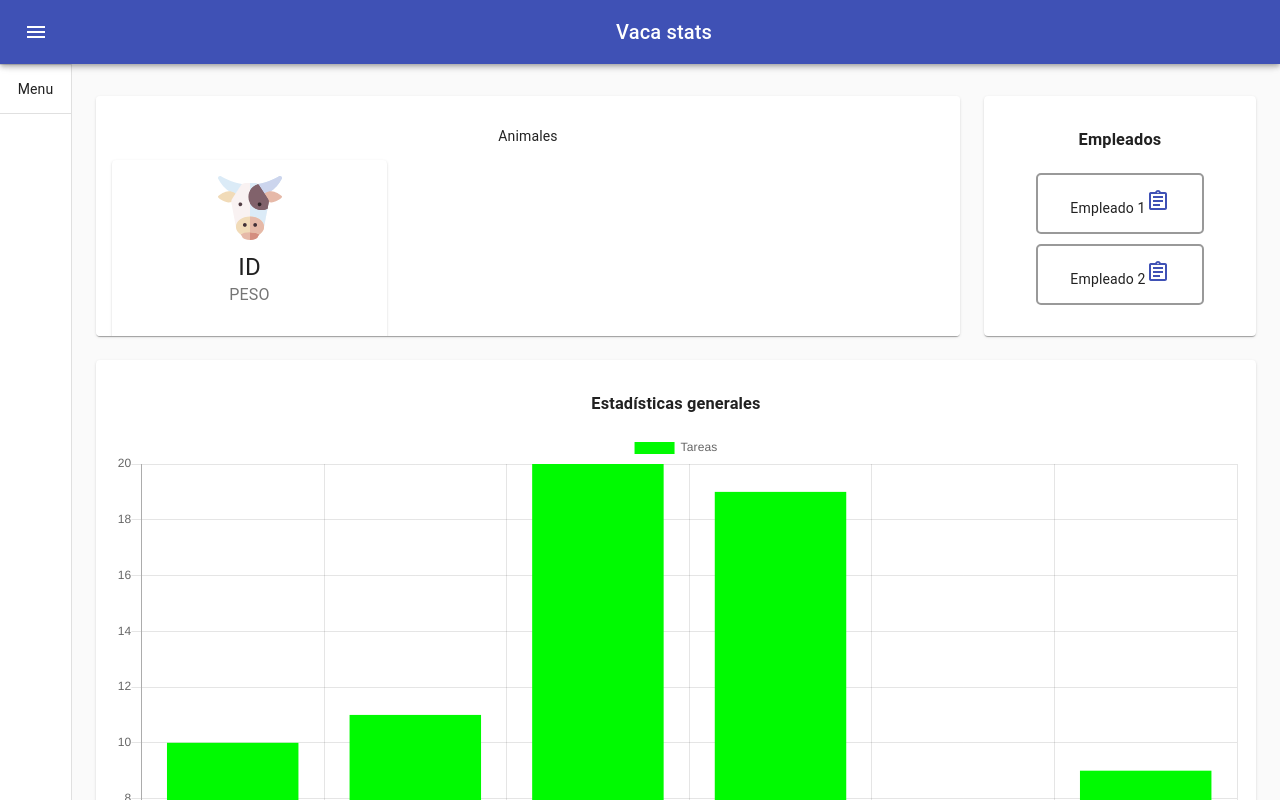
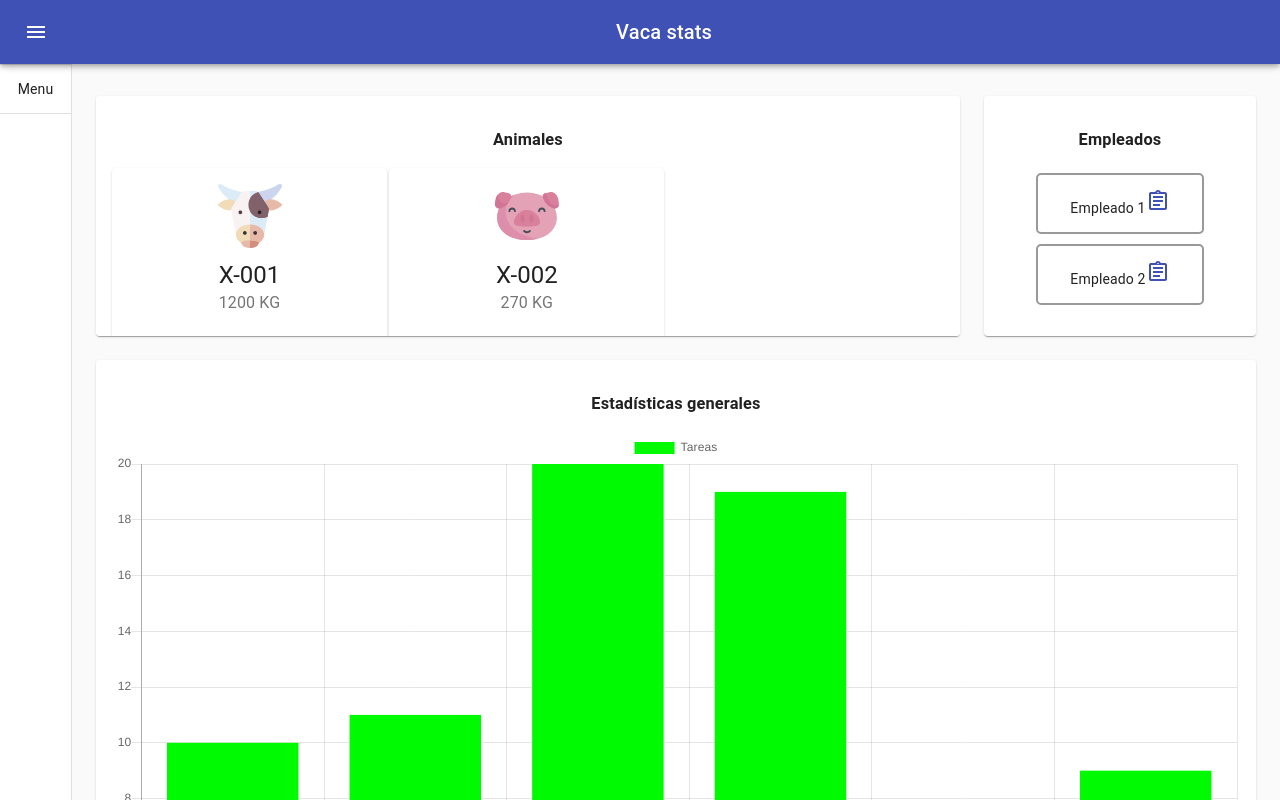
Before and after one commit to FMB555/SEMI-1, a React (Create React App) app: page / in a window 1280 px wide. Built offline with nearby package versions, Linux system fonts and the light colour scheme.

Commit message:
Agruegué un chancho

```diff
--- a/src/Partes/Animales.js
+++ b/src/Partes/Animales.js
@@ -9,6 +9,8 @@ import {Button, Grid, Modal,
 
 //Mis cosas
 import vacaIco from './../Icons/vaca.svg'
+import chanchoIco from './../Icons/pig.svg'
+
 //import vacasArray from './../Test/vacasArray.js'
 
 const useStyles = makeStyles((theme) => ({
@@ -58,10 +60,29 @@ export default function Animales() {
                                 <img src={vacaIco} alt='Vaca' style={{width:64, height:64}}/>
                             </Typography>
                             <Typography variant="h5" component="h2">
-                                ID
+                                X-001
                             </Typography>
                             <Typography className={classes.pos} color="textSecondary">
-                                PESO
+                                1200 KG
+                            </Typography>
+                        </CardContent>
+                        <CardActions>
+                            <Button size="small" onClick={abrirCerrarModalVacuna}>Vacunas</Button>
+                        </CardActions>
+                    </Card>
+                </Grid>
+
+                <Grid item xs={4} >
+                    <Card className={classes.root}>
+                        <CardContent>
+                            <Typography className={classes.title} color="textSecondary" gutterBottom>
+                                <img src={chanchoIco} alt='Cerdo' style={{width:64, height:64}}/>
+                            </Typography>
+                            <Typography variant="h5" component="h2">
+                                X-002
+                            </Typography>
+                            <Typography className={classes.pos} color="textSecondary">
+                                270 KG
                             </Typography>
                         </CardContent>
                         <CardActions>
@@ -79,7 +100,7 @@ export default function Animales() {
                     <TableHead>
                         <TableRow>
                             <TableCell>Vacuna</TableCell>
-                        <TableCell>Dosis (en mg)</TableCell>
+                            <TableCell>Dosis</TableCell>
                             <TableCell>Fecha</TableCell>
                             <TableCell>Aplicada</TableCell>
                         </TableRow>
@@ -87,9 +108,18 @@ export default function Animales() {
 
                     <TableBody>
                         <TableRow>
-                        <TableCell>Nombre de Vacuna</TableCell>
-                        <TableCell>X</TableCell>
-                        <TableCell>Hoy jsjs</TableCell>
+                            <TableCell>Ejemplo 1</TableCell>
+                            <TableCell>Primera</TableCell>
+                            <TableCell>7/10/2020</TableCell>
+                            <TableCell><Checkbox checked={true} disabled={true}/></TableCell>
+                        </TableRow>
+                    </TableBody>
+
+                    <TableBody>
+                        <TableRow>
+                            <TableCell>Ejemplo 2</TableCell>
+                            <TableCell>Segunda</TableCell>
+                            <TableCell>7/04/2021</TableCell>
                             <TableCell><Checkbox/></TableCell>
                         </TableRow>
                     </TableBody>
--- a/src/Partes/Chart.js
+++ b/src/Partes/Chart.js
@@ -217,7 +217,7 @@ export default function Dashboard() {
             {/* Chart */}
             <Grid item xs={12} md={8} lg={9}>
               <Paper className={fixedHeightPaper}>
-                <p>Animales</p>
+                <h3>Animales</h3>
                 <Animales />
               </Paper>
             </Grid>
```
Also changed, not shown: src/Icons/pig.svg (added). Lines whose indentation alone changed are shown as unchanged.
